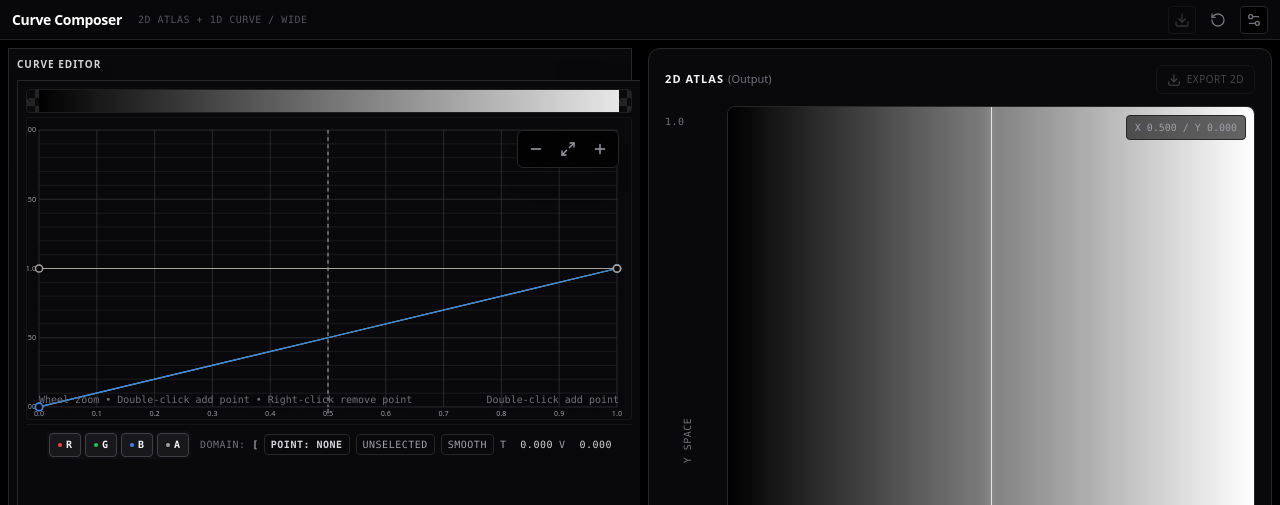
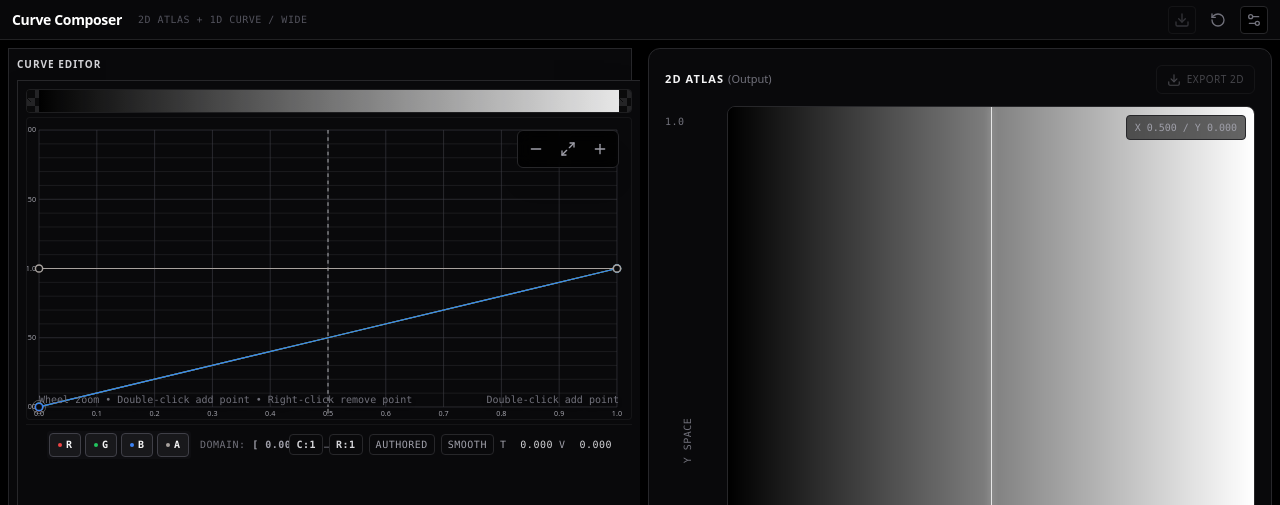
Before and after one commit to delk73/dcc, a React (Vite) app: page / in a window 1280 px wide. Shown: the top 505 px of the page. Built offline with nearby package versions, Linux system fonts and the light colour scheme.

Commit message:
feat: add curve index label and title to CurveEditor for improved user feedback

```diff
--- a/src/App.tsx
+++ b/src/App.tsx
@@ -29,6 +29,7 @@ import {
 } from './state/editorState';
 
 const EXPORT_ATLAS_SIZE = { width: 256, height: 32 };
+const DOMAIN_TIME_DETENT_RADIUS = 0.015;
 
 const initialCurve: ColorCurve = {
   r: migrateKeyframesToCurvePoints([{ time: 0, value: 0 }, { time: 1, value: 1 }]),
@@ -198,6 +199,43 @@ export default function App() {
     ? blendSpaceCurves(spaceCurves, spaceLever, interpMode)
     : initialCurve;
 
+  const activeCurveIndexInfo = useMemo(() => {
+    if (normalizedCategoryCurves.length === 0) return null;
+
+    const nearest = normalizedCategoryCurves.reduce((best, curve, index) => {
+      const distance = Math.abs(curve.position - spaceLever);
+      return distance < best.distance ? { curve, index, distance } : best;
+    }, {
+      curve: normalizedCategoryCurves[0],
+      index: 0,
+      distance: Math.abs(normalizedCategoryCurves[0].position - spaceLever)
+    });
+
+    return {
+      label: `C:${nearest.index + 1}`,
+      title: `${nearest.curve.name} / ${nearest.curve.category} / Y ${nearest.curve.position.toFixed(3)}`
+    };
+  }, [normalizedCategoryCurves, spaceLever]);
+
+  const setAtlasDomainTimeWithDetent = (time: number) => {
+    const clampedTime = Math.max(0, Math.min(1, time));
+    const nearestPoint = (['r', 'g', 'b', 'a'] as Channel[]).reduce((nearest, channel) => {
+      return activeSpaceCurve[channel].reduce((channelNearest, point) => {
+        const distance = Math.abs(point.time - clampedTime);
+        if (!channelNearest || distance < channelNearest.distance) {
+          return { time: point.time, distance };
+        }
+        return channelNearest;
+      }, nearest);
+    }, null as { time: number; distance: number } | null);
+
+    setAtlasDomainTime(
+      nearestPoint && nearestPoint.distance <= DOMAIN_TIME_DETENT_RADIUS
+        ? nearestPoint.time
+        : clampedTime
+    );
+  };
+
   const updateActiveCurve = (newCurve: ColorCurve) => {
     dispatch({ type: 'edit-active-curve', curve: newCurve, newAnchorId: createId('anchor') });
   };
@@ -318,6 +356,8 @@ export default function App() {
           interpMode={interpMode}
           spaceLever={spaceLever}
           domainTime={atlasDomainTime}
+          curveIndexLabel={activeCurveIndexInfo?.label}
+          curveIndexTitle={activeCurveIndexInfo?.title}
           width={Math.max(0, layout.curveEditor.width - 16)}
           height={Math.max(240, layout.curveEditor.height - 72)}
           className={editorClassName}
@@ -333,7 +373,7 @@ export default function App() {
       domainTime={atlasDomainTime}
       activeAnchorId={interaction.type === 'dragging-anchor' ? interaction.anchorId : undefined}
       onSpaceLeverChange={setSpacePosition}
-      onDomainTimeChange={setAtlasDomainTime}
+      onDomainTimeChange={setAtlasDomainTimeWithDetent}
       onAnchorDragStart={startAnchorDrag}
       onAnchorPositionChange={moveAnchor}
       onAnchorDragEnd={endAnchorDrag}
--- a/src/components/CurveEditor.tsx
+++ b/src/components/CurveEditor.tsx
@@ -41,6 +41,8 @@ interface CurveEditorProps {
   interpMode: InterpMode;
   spaceLever: number;
   domainTime?: number;
+  curveIndexLabel?: string;
+  curveIndexTitle?: string;
   width?: number;
   height?: number;
   className?: string;
@@ -103,6 +105,8 @@ export const CurveEditor: React.FC<CurveEditorProps> = ({
   interpMode,
   spaceLever,
   domainTime,
+  curveIndexLabel,
+  curveIndexTitle,
   width,
   height,
   className
@@ -153,11 +157,34 @@ export const CurveEditor: React.FC<CurveEditorProps> = ({
 
   const viewMinX = computedViewport.timeMin;
   const viewMaxX = computedViewport.timeMax;
-  const selectedCurvePoint = selectedPoint
+  const explicitlySelectedCurvePoint = selectedPoint
     ? activeCurveData[selectedPoint.channel]?.find(point => point.id === selectedPoint.pointId) ?? null
     : null;
-  const selectedPointLabel = selectedPoint && selectedCurvePoint
-    ? `${selectedPoint.channel.toUpperCase()}:${activeCurveData[selectedPoint.channel].findIndex(point => point.id === selectedPoint.pointId) + 1}`
+  const fallbackFocusedPoint = useMemo(() => {
+    if (explicitlySelectedCurvePoint) return null;
+
+    const targetTime = domainTime ?? 0.5;
+    return editableChannels.reduce((nearest, channel) => {
+      return activeCurveData[channel].reduce((channelNearest, point) => {
+        const distance = Math.abs(point.time - targetTime);
+        const middleBias = Math.abs(point.time - 0.5);
+        if (
+          !channelNearest ||
+          distance < channelNearest.distance ||
+          (Math.abs(distance - channelNearest.distance) <= POINT_EPSILON && middleBias < channelNearest.middleBias)
+        ) {
+          return { channel, point, distance, middleBias };
+        }
+        return channelNearest;
+      }, nearest);
+    }, null as { channel: Channel; point: CurvePoint; distance: number; middleBias: number } | null);
+  }, [activeCurveData, domainTime, editableChannels, explicitlySelectedCurvePoint]);
+  const focusedPointRef = selectedPoint && explicitlySelectedCurvePoint
+    ? { channel: selectedPoint.channel, point: explicitlySelectedCurvePoint }
+    : fallbackFocusedPoint;
+  const focusedCurvePoint = focusedPointRef?.point ?? null;
+  const focusedPointLabel = focusedPointRef
+    ? `${focusedPointRef.channel.toUpperCase()}:${activeCurveData[focusedPointRef.channel].findIndex(point => point.id === focusedPointRef.point.id) + 1}`
     : 'POINT: NONE';
 
   const horizontalStripGradient = useMemo(() => {
@@ -594,14 +621,15 @@ export const CurveEditor: React.FC<CurveEditorProps> = ({
             const { x, y } = curveToScreen(k.time, k.value, computedViewport);
             const canRemove = data.length > 2 && canDeletePoint(k);
             const isSelected = selectedPoint?.channel === channel && selectedPoint.pointId === k.id;
+            const isSoftFocused = !selectedPoint && focusedPointRef?.channel === channel && focusedPointRef.point.id === k.id;
             const isDraggingPoint = isDraggingThis && draggingPoint?.pointId === k.id;
             const radius = isDraggingPoint ? 8 : 6;
             const canMove = canDragPoint(k);
             const isProtected = k.flags.includes('protected');
             const isPreserved = k.flags.includes('uncompressible');
             const markerOpacity = k.role === 'sample' ? 0.62 : 1;
-            const markerStroke = isProtected ? '#f8fafc' : isSelected ? '#ffffff' : '#18181b';
-            const markerStrokeWidth = isProtected || isSelected ? 2.5 : 2;
+            const markerStroke = isProtected ? '#f8fafc' : (isSelected || isSoftFocused) ? '#ffffff' : '#18181b';
+            const markerStrokeWidth = isProtected || isSelected || isSoftFocused ? 2.5 : 2;
             const title = canRemove ? 'Right-click to remove point' : isEdgeOwner(k) ? 'Boundary edge owner' : 'Protected point';
 
             return (
@@ -616,7 +644,7 @@ export const CurveEditor: React.FC<CurveEditorProps> = ({
                     onDoubleClick={(e) => e.stopPropagation()}
                 >
                     <title>{title}</title>
-                    {isSelected && (
+                    {(isSelected || isSoftFocused) && (
                       <circle
                           cx={x}
                           cy={y}
@@ -624,7 +652,7 @@ export const CurveEditor: React.FC<CurveEditorProps> = ({
                           fill="none"
                           stroke="white"
                           strokeWidth={1.25}
-                          opacity={0.72}
+                          opacity={isSelected ? 0.72 : 0.38}
                           style={{ pointerEvents: 'none' }}
                       />
                     )}
@@ -867,20 +895,28 @@ export const CurveEditor: React.FC<CurveEditorProps> = ({
           className="flex min-w-0 items-center justify-end gap-1.5 font-mono text-[10px] tracking-wider text-zinc-500"
           style={{ paddingRight: SVG_MARGIN.right }}
         >
+          {curveIndexLabel && (
+            <span
+              className="shrink-0 rounded border border-zinc-800 bg-zinc-950 px-1.5 py-0.5 font-bold text-zinc-300"
+              title={curveIndexTitle}
+            >
+              {curveIndexLabel}
+            </span>
+          )}
           <span className="shrink-0 rounded border border-zinc-800 bg-zinc-950 px-1.5 py-0.5 font-bold text-zinc-300">
-            {selectedPointLabel}
+            {focusedPointLabel}
           </span>
           <span className="shrink-0 rounded border border-zinc-800 bg-zinc-950 px-1.5 py-0.5 text-zinc-400">
-            {selectedCurvePoint?.source.toUpperCase() ?? 'UNSELECTED'}
+            {focusedCurvePoint?.source.toUpperCase() ?? 'UNSELECTED'}
           </span>
           <span className="shrink-0 rounded border border-zinc-800 bg-zinc-950 px-1.5 py-0.5 text-zinc-400">
-            {selectedCurvePoint?.continuity.toUpperCase() ?? 'SMOOTH'}
+            {focusedCurvePoint?.continuity.toUpperCase() ?? 'SMOOTH'}
           </span>
           <span className="shrink-0 text-right text-zinc-400">
-            T <span className="inline-block w-10 text-zinc-300">{(selectedCurvePoint?.time ?? cursorValue?.time ?? 0).toFixed(3)}</span>
+            T <span className="inline-block w-10 text-zinc-300">{(focusedCurvePoint?.time ?? cursorValue?.time ?? 0).toFixed(3)}</span>
           </span>
           <span className="shrink-0 text-right text-zinc-400">
-            V <span className="inline-block w-10 text-zinc-300">{(selectedCurvePoint?.value ?? cursorValue?.value ?? 0).toFixed(3)}</span>
+            V <span className="inline-block w-10 text-zinc-300">{(focusedCurvePoint?.value ?? cursorValue?.value ?? 0).toFixed(3)}</span>
           </span>
         </div>
       </div>
```
